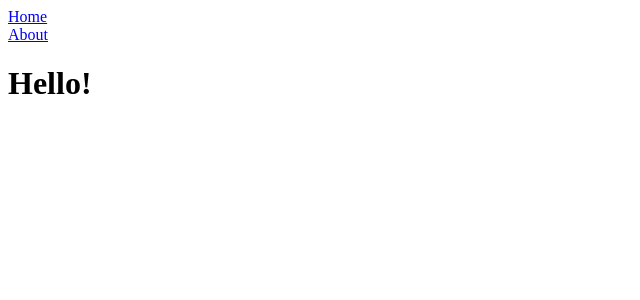
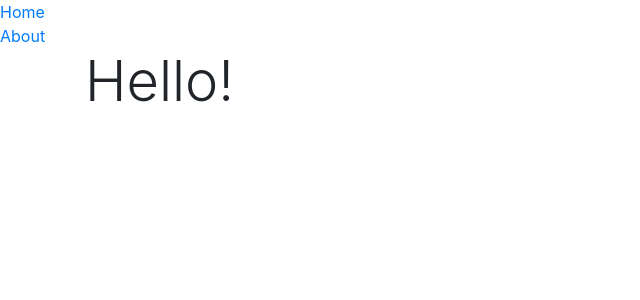
Before and after one commit to tetianakh/tetianakh-site, an Angular app: page / in a window 1280 px wide. Shown: the top 300 px of the page, without its empty margins (0-640 px from the left). Built offline with nearby package versions, Linux system fonts and the light colour scheme.

Commit message:
Add bootstrap

```diff
--- a/angular.json
+++ b/angular.json
@@ -17,19 +17,14 @@
         "build": {
           "builder": "@angular-devkit/build-angular:browser",
           "options": {
-            "outputPath": "dist/tetianakh-site",
+            "outputPath": "dist",
             "index": "src/index.html",
             "main": "src/main.ts",
             "polyfills": "src/polyfills.ts",
             "tsConfig": "tsconfig.app.json",
             "aot": true,
-            "assets": [
-              "src/favicon.ico",
-              "src/assets"
-            ],
-            "styles": [
-              "src/styles.sass"
-            ],
+            "assets": ["src/favicon.ico", "src/assets"],
+            "styles": ["src/styles.sass"],
             "scripts": []
           },
           "configurations": {
@@ -87,13 +82,8 @@
             "polyfills": "src/polyfills.ts",
             "tsConfig": "tsconfig.spec.json",
             "karmaConfig": "karma.conf.js",
-            "assets": [
-              "src/favicon.ico",
-              "src/assets"
-            ],
-            "styles": [
-              "src/styles.sass"
-            ],
+            "assets": ["src/favicon.ico", "src/assets"],
+            "styles": ["src/styles.sass"],
             "scripts": []
           }
         },
@@ -105,9 +95,7 @@
               "tsconfig.spec.json",
               "e2e/tsconfig.json"
             ],
-            "exclude": [
-              "**/node_modules/**"
-            ]
+            "exclude": ["**/node_modules/**"]
           }
         },
         "e2e": {
--- a/package.json
+++ b/package.json
@@ -16,9 +16,12 @@
     "@angular/compiler": "~9.1.3",
     "@angular/core": "~9.1.3",
     "@angular/forms": "~9.1.3",
+    "@angular/localize": "~9.1.3",
     "@angular/platform-browser": "~9.1.3",
     "@angular/platform-browser-dynamic": "~9.1.3",
     "@angular/router": "~9.1.3",
+    "@ng-bootstrap/ng-bootstrap": "^6.1.0",
+    "bootstrap": "^4.4.0",
     "rxjs": "~6.5.4",
     "tslib": "^1.10.0",
     "zone.js": "~0.10.2"
--- a/src/app/app.component.html
+++ b/src/app/app.component.html
@@ -4,6 +4,8 @@
 <div>
   <a routerLink="/about">About</a>
 </div>
-<h1>Hello!</h1>
+<div class="container">
+  <h1 class="display-4">Hello!</h1>
+</div>
 
 <router-outlet></router-outlet>
--- a/src/app/app.module.ts
+++ b/src/app/app.module.ts
@@ -4,6 +4,7 @@ import { NgModule } from '@angular/core';
 import { AppRoutingModule } from './app-routing.module';
 import { AppComponent } from './app.component';
 import { AboutComponent } from './about/about.component';
+import { NgbModule } from '@ng-bootstrap/ng-bootstrap';
 
 @NgModule({
   declarations: [
@@ -12,7 +13,8 @@ import { AboutComponent } from './about/about.component';
   ],
   imports: [
     BrowserModule,
-    AppRoutingModule
+    AppRoutingModule,
+    NgbModule
   ],
   providers: [],
   bootstrap: [AppComponent]
--- a/src/polyfills.ts
+++ b/src/polyfills.ts
@@ -1,3 +1,7 @@
+/***************************************************************************************************
+ * Load `$localize` onto the global scope - used if i18n tags appear in Angular templates.
+ */
+import '@angular/localize/init';
 /**
  * This file includes polyfills needed by Angular and is loaded before the app.
  * You can add your own extra polyfills to this file.
--- a/src/styles.sass
+++ b/src/styles.sass
@@ -1 +1,4 @@
 /* You can add global styles to this file, and also import other style files */
+
+/* Importing Bootstrap SCSS file. */
+@import "~bootstrap/scss/bootstrap"
```
Also changed, not shown: 1 other file (tests, documents, lock files or other folders).
